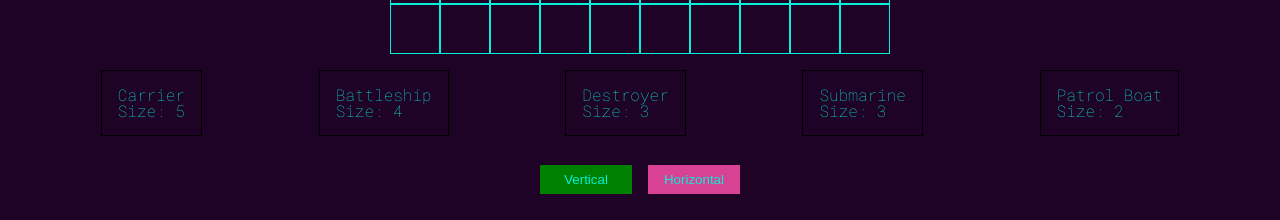
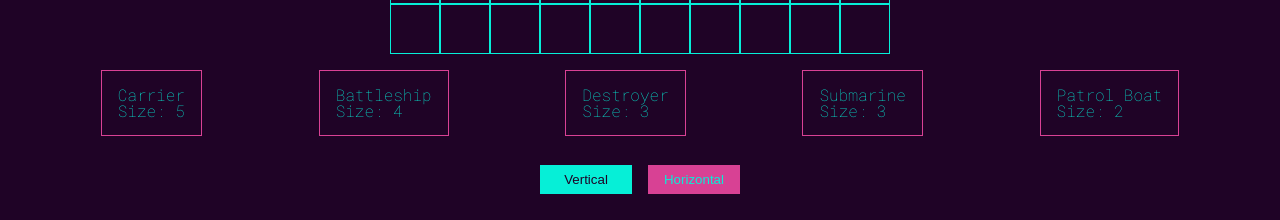
Before and after one commit to Dan-McGrath/Time-Killer, a React (Vite) app: page /Battleship in a window 1280 px wide. Shown: the part 622-842 px from the top of the page. Built offline with nearby package versions, Linux system fonts and the light colour scheme.

Commit message:
update styles

```diff
--- a/src/styles/_battleship.scss
+++ b/src/styles/_battleship.scss
@@ -7,14 +7,12 @@
 .ships {
     display: flex;
     justify-content: space-evenly;
-
     gap: 1em;
     margin: 1em auto;
-
 }
 
 .ship {
-    border: 1px solid black;
+    border: 1px solid $color4;
     padding: 1em;
 }
 
@@ -27,15 +25,16 @@
 }
 
 .occupied {
-    background-color: blue;
+    background-color: $color4;
 }
 
 .active {
-    background-color: green;
+    background-color: $color2;
+    color: $color1;
 }
 
 .placed {
-    background-color: green;
+    background-color: $color4;
 }
 
 .battleship-gameboard-player {
@@ -52,12 +51,21 @@
     justify-content: center;
 }
 
+h2 {
+    text-align: center;
+    margin: 1em;
+}
+
 .hit {
-    background-color: red;
+    background-color: hsl(0, 82%, 48%);
 }
 
 .missed {
-    background-color: black;
+    background-color: hsl(200, 2%, 25%);
+}
+
+.message {
+    color: $color2
 }
 
 @media (max-width: 600px) {
```
